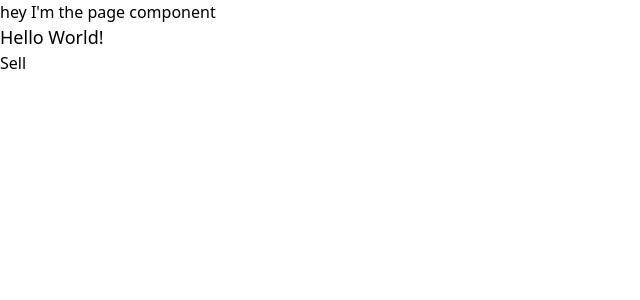
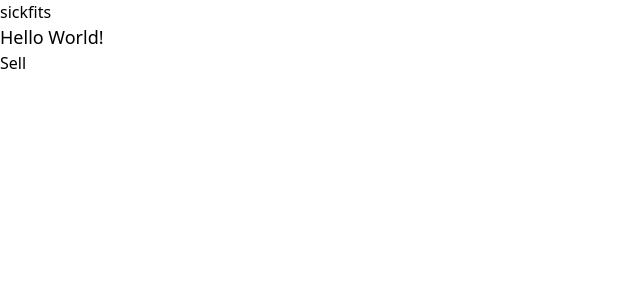
Before and after one commit to junmindereal/sickfits, a Next.js app in the folder client/: page / in a window 1280 px wide. Shown: the top 300 px of the page, without its empty margins (0-640 px from the left). Built offline with nearby package versions, Linux system fonts and the light colour scheme.

Commit message:
Added Header component

```diff
--- /dev/null
+++ b/client/components/Header.js
@@ -0,0 +1,13 @@
+import React from "React";
+
+const Header = () => {
+  return (
+    <header>
+      <div className="logo">
+        <a>sickfits</a>
+      </div>
+    </header>
+  );
+};
+
+export default Header;
--- a/client/components/Page.js
+++ b/client/components/Page.js
@@ -1,9 +1,10 @@
 import React from "react";
+import Header from "./Header";
 
 const Page = ({ children }) => {
   return (
-    <div>
-      <p>hey I'm the page component</p>
+    <div className="page">
+      <Header />
       {children}
     </div>
   );
```
